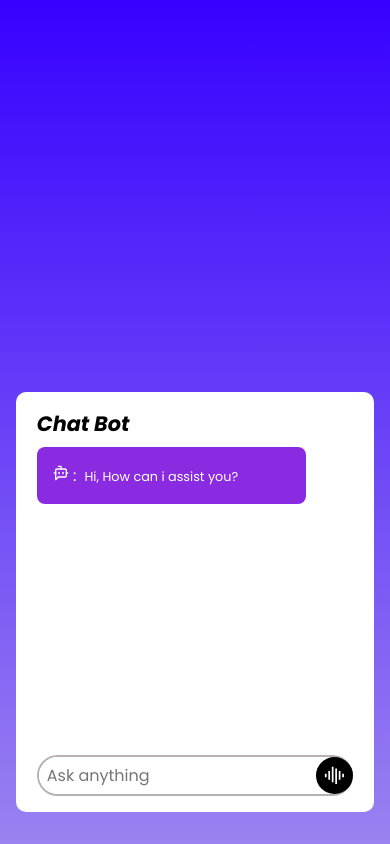
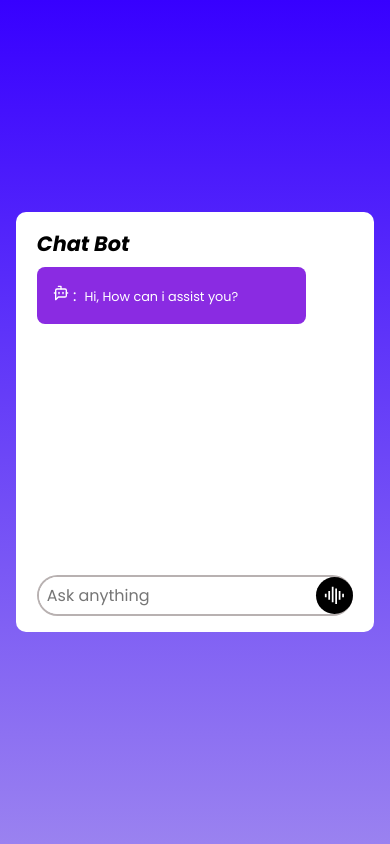
Before and after one commit to Jeeva-code25/chat-bot, a React (Vite) app: page / in a window 390 px wide. Built offline with nearby package versions, Linux system fonts and the light colour scheme; a web font is replaced by a local one.

Commit message:
third commit

```diff
--- a/src/components/ChatBox.jsx
+++ b/src/components/ChatBox.jsx
@@ -11,7 +11,7 @@ const ChatBox = () => {
         "how are you": "I'm just a bot, but I'm doing great! How about you?",
         "bye": "Goodbye! Have a great day!",
         "integer": "Please enter a list of integers(comma separated) e.g: 7,93,2 or 8",
-        "default": "I'm not sure how to respond to that. Can you try something else?"
+        "default": "I'm sorry, I didn't understand that. Can you rephrase?"
     }
 
     const [input, setInput] = useState("")
--- a/src/index.css
+++ b/src/index.css
@@ -18,7 +18,7 @@ body{
 @media only screen and (max-width: 480px){
   body{
     display: flex;
-    align-items: flex-end;
+    align-items: center;
     padding: 2rem 1rem;
   }
 }
```
